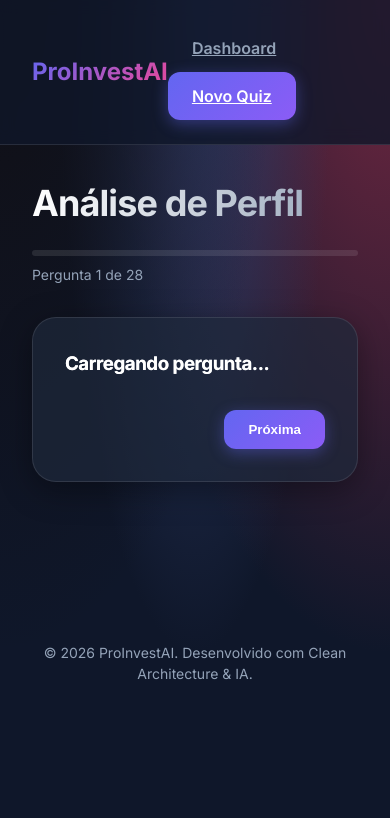
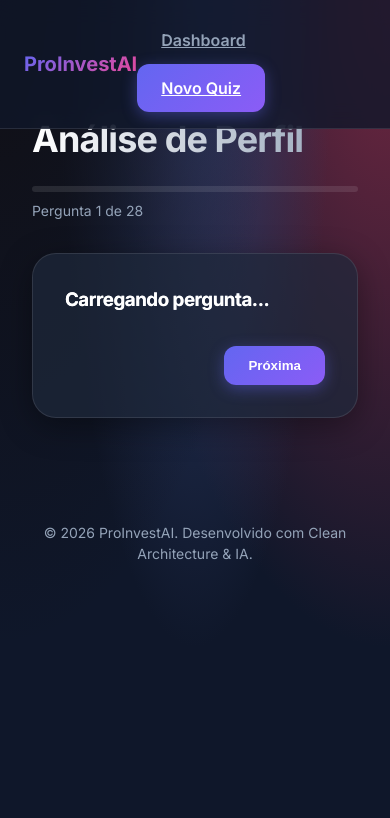
Before and after one commit to cleiltonrodriguesofc/proinvestai, a FastAPI app: template app/presentation/web/templates/quiz.html in a window 390 px wide. Shown: the top 818 px of the page. After the commit the page ends 569 px from the top, so only its background shows below. Run offline with FastAPI, Linux system fonts and the light colour scheme; the template is opened without the code that fills it, so the values that code supplies are empty; parts of the project's set-up code (start-up, migrations or seed data) failed here and were passed over.

Commit message:
style(ui): improve mobile-first responsiveness across dashboard and quiz

```diff
--- a/app/domain/entities/investor_profile.py
+++ b/app/domain/entities/investor_profile.py
@@ -20,5 +20,6 @@ class InvestorProfile:
     has_emergency_reserve: bool
     investment_goal: str
     score: int
+    raw_responses: dict | None = None
     user_id: str | None = None
     created_at: datetime | None = None
--- a/app/infrastructure/database/models.py
+++ b/app/infrastructure/database/models.py
@@ -35,6 +35,7 @@ class InvestorProfile(Base):
     has_emergency_reserve = Column(Boolean, default=False)
     investment_goal = Column(String, nullable=True)
     score = Column(Numeric, nullable=False)
+    raw_responses = Column(JSON, nullable=True) # stores the 28 answers
     created_at = Column(DateTime, default=datetime.utcnow)
 
     user = relationship("User", back_populates="profiles")
--- a/app/infrastructure/repositories/profile_repository.py
+++ b/app/infrastructure/repositories/profile_repository.py
@@ -20,6 +20,7 @@ class SQLAlchemyProfileRepository(IProfileRepository):
             has_emergency_reserve=profile.has_emergency_reserve,
             investment_goal=profile.investment_goal,
             score=profile.score,
+            raw_responses=profile.raw_responses,
             created_at=profile.created_at
         )
         self.session.add(model)
@@ -55,5 +56,6 @@ class SQLAlchemyProfileRepository(IProfileRepository):
             has_emergency_reserve=model.has_emergency_reserve,
             investment_goal=model.investment_goal,
             score=int(model.score),
+            raw_responses=model.raw_responses,
             created_at=model.created_at
         )
--- a/app/presentation/web/static/css/main.css
+++ b/app/presentation/web/static/css/main.css
@@ -101,15 +101,32 @@ h2 { font-size: 2.25rem; margin-bottom: 1.25rem; }
 /* Dashboard Layout */
 .dashboard-grid {
     display: grid;
-    grid-template-columns: repeat(auto-fit, minmax(300px, 1fr));
-    gap: 1.5rem;
-    padding: 2rem;
+    grid-template-columns: 1fr;
+    gap: 1.25rem;
+    padding: 1rem;
+}
+
+@media (min-width: 768px) {
+    .dashboard-grid {
+        grid-template-columns: repeat(auto-fit, minmax(300px, 1fr));
+        padding: 2rem;
+    }
+
+    h1 { font-size: 3.5rem; }
+    h2 { font-size: 2.5rem; }
 }
 
 /* Quiz Styles */
 .quiz-container {
     max-width: 800px;
-    margin: 4rem auto;
+    margin: 1.5rem auto;
+    padding: 0 1rem;
+}
+
+@media (min-width: 768px) {
+    .quiz-container {
+        margin: 4rem auto;
+    }
 }
 
 .quiz-option {
--- a/app/presentation/web/templates/base.html
+++ b/app/presentation/web/templates/base.html
@@ -15,18 +15,18 @@
             display: flex;
             justify-content: space-between;
             align-items: center;
-            padding: 1.5rem 2rem;
+            padding: 1rem 1.5rem;
             position: fixed;
             width: 100%;
             top: 0;
             z-index: 100;
             background: rgba(15, 23, 42, 0.8);
-            backdrop-filter: blur(8px);
+            backdrop-filter: blur(12px);
             border-bottom: 1px solid var(--glass-border);
         }
 
         .logo {
-            font-size: 1.5rem;
+            font-size: 1.25rem;
             font-weight: 800;
             background: linear-gradient(135deg, var(--primary), var(--secondary));
             -webkit-background-clip: text;
@@ -34,8 +34,14 @@
         }
 
         main {
-            margin-top: 5rem;
-            padding: 2rem;
+            margin-top: 4.5rem;
+            padding: 1rem;
+        }
+
+        @media (min-width: 768px) {
+            .nav-header { padding: 1.5rem 2rem; }
+            .logo { font-size: 1.5rem; }
+            main { padding: 2rem; margin-top: 5rem; }
         }
     </style>
 </head>
```
Also changed, not shown: app/presentation/web/templates/dashboard.html (+4 -4 lines), test.txt (deleted).
